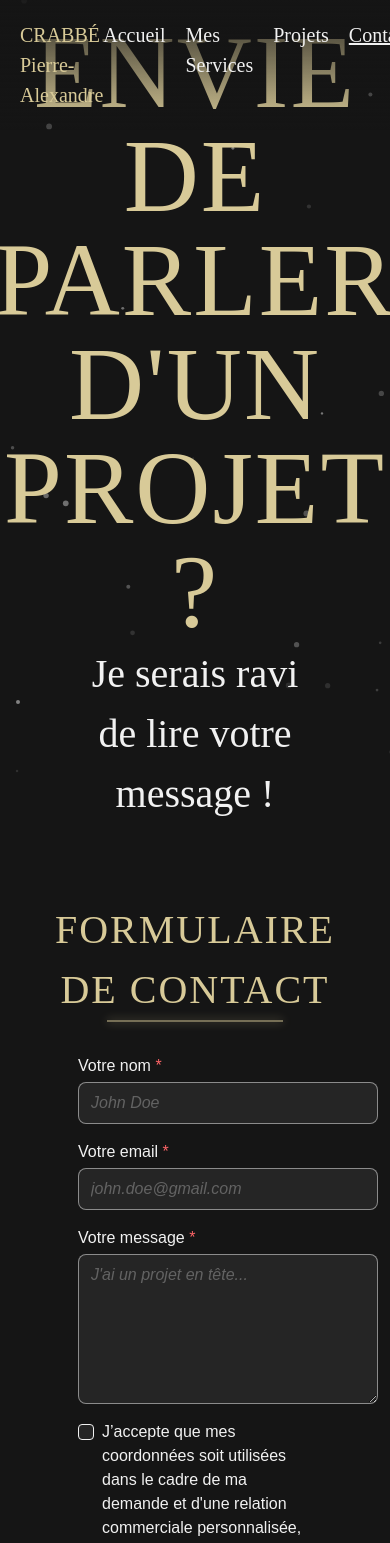
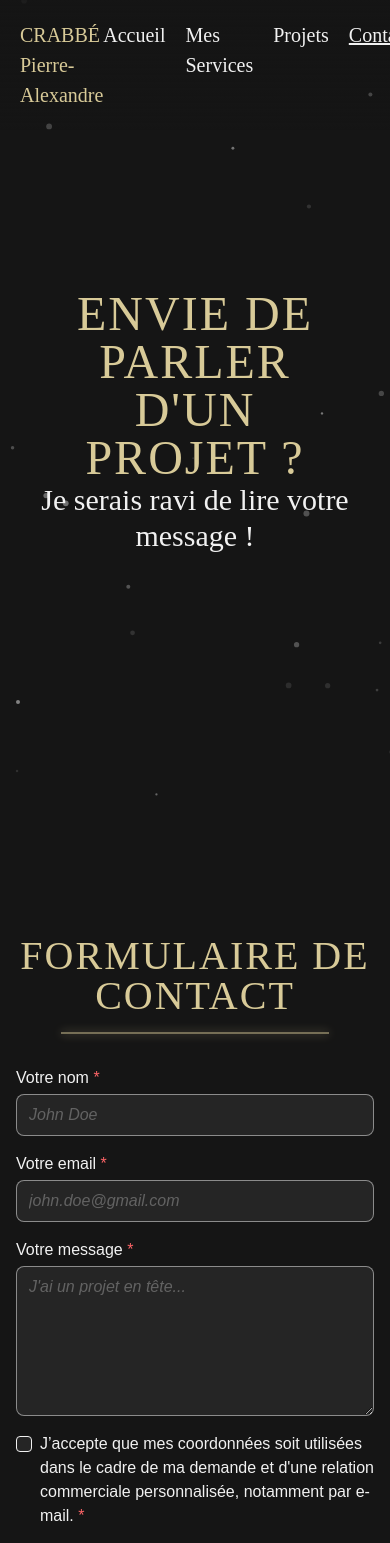
Before and after one commit to AydenGrace/portfolio, a React (Vite) app in the folder Portfolio/: page /contact in a window 390 px wide. Shown: the top 1543 px of the page. Built offline with nearby package versions, Linux system fonts and the light colour scheme; a web font is replaced by a local one.

Commit message:
Contact Responsive

```diff
--- a/Portfolio/src/pages/contact/Contact.jsx
+++ b/Portfolio/src/pages/contact/Contact.jsx
@@ -1,10 +1,10 @@
 import React from "react";
 import style from "./Contact.module.scss";
-import { Link } from "react-router-dom";
+import {Link} from "react-router-dom";
 import * as yup from "yup";
-import { useForm } from "react-hook-form";
-import { yupResolver } from "@hookform/resolvers/yup";
-import { sendContactForm } from "../../api/contact";
+import {useForm} from "react-hook-form";
+import {yupResolver} from "@hookform/resolvers/yup";
+import {sendContactForm} from "../../api/contact";
 
 export default function Contact() {
   const schema = yup.object({
@@ -34,7 +34,7 @@ export default function Contact() {
   const {
     register,
     handleSubmit,
-    formState: { errors },
+    formState: {errors},
     reset,
   } = useForm({
     defaultValues,
@@ -51,20 +51,20 @@ export default function Contact() {
 
   return (
     <main className="w-full min-h-screen flex flex-col z-10">
-      <section className="w-full min-h-screen flex flex-col items-center justify-center px-[20%] text-center">
-        <h1 className="text-[104px] text-secondary font-(family-name:--title-font-family) leading-[104px]">
+      <section className="w-full min-h-screen flex flex-col items-center justify-center px-[10%] sm:px-[20%] text-center">
+        <h1 className=" text-5xl sm:text-8xl md:text-[104px] text-secondary font-(family-name:--title-font-family) md:leading-[104px]">
           ENVIE DE PARLER D'UN PROJET ?
         </h1>
-        <p className="text-[40px] font-(family-name:--title-font-family)">
+        <p className="text-3xl sm:text-[40px] font-(family-name:--title-font-family)">
           Je serais ravi de lire votre message !
         </p>
       </section>
       <form
-        className="w-full min-h-screen flex flex-col items-center justify-center px-[20%] text-center gap-4"
+        className="w-full min-h-screen flex flex-col items-center justify-center px-4 sm:px-[20%] text-center gap-4 mb-4"
         onSubmit={handleSubmit(submit)}
       >
-        <div className="flex flex-col w-full items-center mb-4">
-          <h2 className="text-[40px] text-secondary font-(family-name:--title-font-family)">
+        <div className="flex flex-col w-full items-center mb-4 gap-4">
+          <h2 className="text-[40px] leading-[40px] text-secondary font-(family-name:--title-font-family)">
             FORMULAIRE DE CONTACT{" "}
           </h2>
           <div className="separatorLine max-w-[500px]"></div>
```
